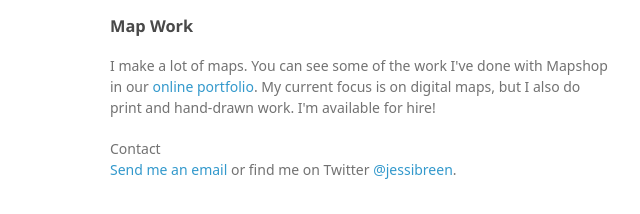
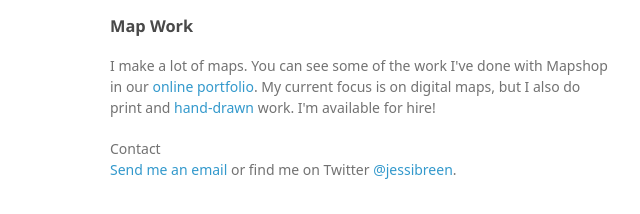
Before and after one commit to jessibreen/jessibreen.github.io, a plain HTML site: page index.html in a window 1280 px wide. Shown: the part 492-706 px from the top of the page, 460-1100 px from the left. Drawn offline with Linux system fonts and the light colour scheme; a web font is replaced by a local one.

Commit message:
photolink

```diff
--- a/index.html
+++ b/index.html
@@ -40,7 +40,7 @@
 <h3>
 <a id="maps" class="anchor" href="#maps" aria-hidden="true"><span aria-hidden="true" class="octicon octicon-link"></span></a>Map Work</h3>
 
-<p>I make a lot of maps. You can see some of the work I've done with Mapshop in our <a href="http://mapshop.github.io/">online portfolio</a>. My current focus is on digital maps, but I also do print and hand-drawn work. I'm available for hire! </p>
+<p>I make a lot of maps. You can see some of the work I've done with Mapshop in our <a href="http://mapshop.github.io/">online portfolio</a>. My current focus is on digital maps, but I also do print and <a href="https://www.instagram.com/p/BBVZFPhObJg/?taken-by=jessi_breen">hand-drawn</a> work. I'm available for hire! </p>
 
 <a id="contact" class="anchor" href="#contact" aria-hidden="true"><span aria-hidden="true" class="octicon octicon-link"></span></a>Contact</h3>
 
```
